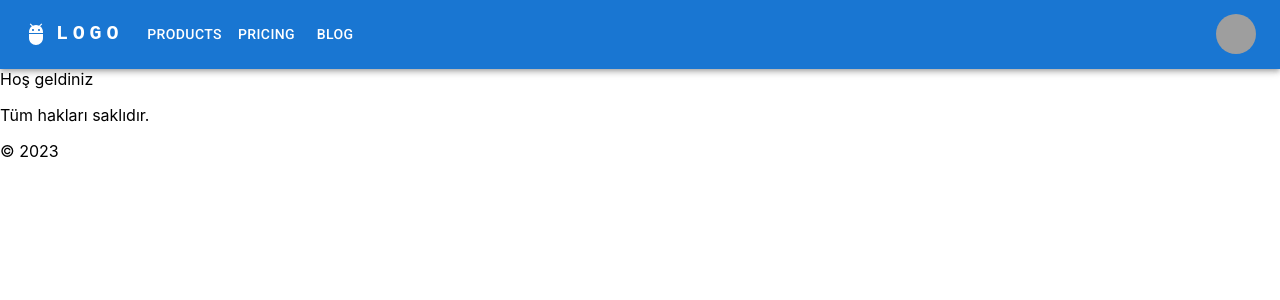
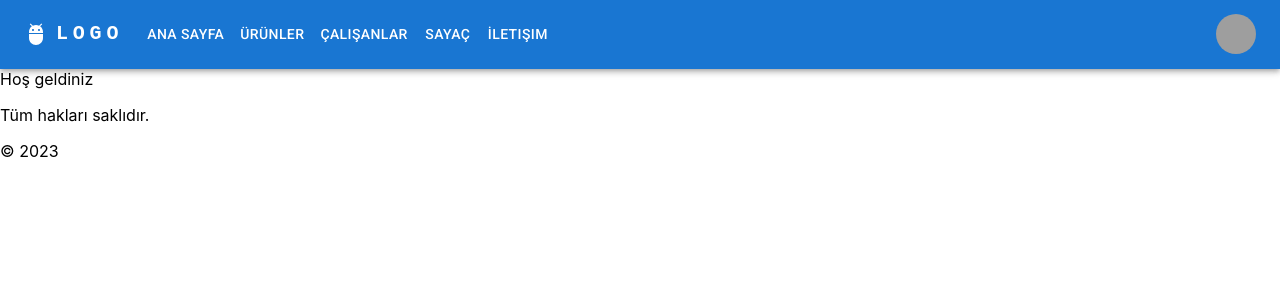
Before and after one commit to zcomert/BTK-AI-based-Web-Apps, a React (Create React App) app in the folder storeapp/frontend/: page / in a window 1280 px wide. Shown: the top 300 px of the page. Built offline with nearby package versions, Linux system fonts and the light colour scheme; grey boxes are pictures that could not be loaded.

Commit message:
ResponsiveBar has been defined.

```diff
--- a/storeapp/frontend/src/components/navbar/ResponsiveAppBar.js
+++ b/storeapp/frontend/src/components/navbar/ResponsiveAppBar.js
@@ -12,13 +12,17 @@ import Button from '@mui/material/Button';
 import Tooltip from '@mui/material/Tooltip';
 import MenuItem from '@mui/material/MenuItem';
 import AdbIcon from '@mui/icons-material/Adb';
+import { pages } from "./navbarData";
+import { Link, useNavigate } from 'react-router-dom';
 
-const pages = ['Products', 'Pricing', 'Blog'];
+
 const settings = ['Profile', 'Account', 'Dashboard', 'Logout'];
 
 function ResponsiveAppBar() {
     const [anchorElNav, setAnchorElNav] = React.useState(null);
     const [anchorElUser, setAnchorElUser] = React.useState(null);
+
+    const navigate = useNavigate();
 
     const handleOpenNavMenu = (event) => {
         setAnchorElNav(event.currentTarget);
@@ -27,8 +31,9 @@ function ResponsiveAppBar() {
         setAnchorElUser(event.currentTarget);
     };
 
-    const handleCloseNavMenu = () => {
+    const handleCloseNavMenu = (url) => {
         setAnchorElNav(null);
+        navigate(url);
     };
 
     const handleCloseUserMenu = () => {
@@ -88,8 +93,9 @@ function ResponsiveAppBar() {
                             }}
                         >
                             {pages.map((page) => (
-                                <MenuItem key={page} onClick={handleCloseNavMenu}>
-                                    <Typography textAlign="center">{page}</Typography>
+                                <MenuItem key={page?.id}
+                                    onClick={handleCloseNavMenu}>
+                                    <Typography textAlign="center">{page?.name}</Typography>
                                 </MenuItem>
                             ))}
                         </Menu>
@@ -116,11 +122,13 @@ function ResponsiveAppBar() {
                     <Box sx={{ flexGrow: 1, display: { xs: 'none', md: 'flex' } }}>
                         {pages.map((page) => (
                             <Button
-                                key={page}
-                                onClick={handleCloseNavMenu}
+                                key={page?.id}
+                                onClick={() => handleCloseNavMenu(page?.url)}
                                 sx={{ my: 2, color: 'white', display: 'block' }}
                             >
-                                {page}
+
+                                {page?.name}
+
                             </Button>
                         ))}
                     </Box>
--- /dev/null
+++ b/storeapp/frontend/src/components/navbar/navbarData.js
@@ -0,0 +1,10 @@
+const pages = [
+
+    {id:1, url:"/",name:'Ana Sayfa', target:"_self", active:true},
+    {id:2, url:"/products",name:'Ürünler', target:"_self", active:true},
+    {id:3, url:"/employees",name:'Çalışanlar', target:"_self", active:true},
+    {id:4, url:"/counter",name:'Sayaç', target:"_self", active:true},
+    {id:5, url:"/contact",name:'İletişim', target:"_self", active:true}
+];
+
+export { pages };
```
